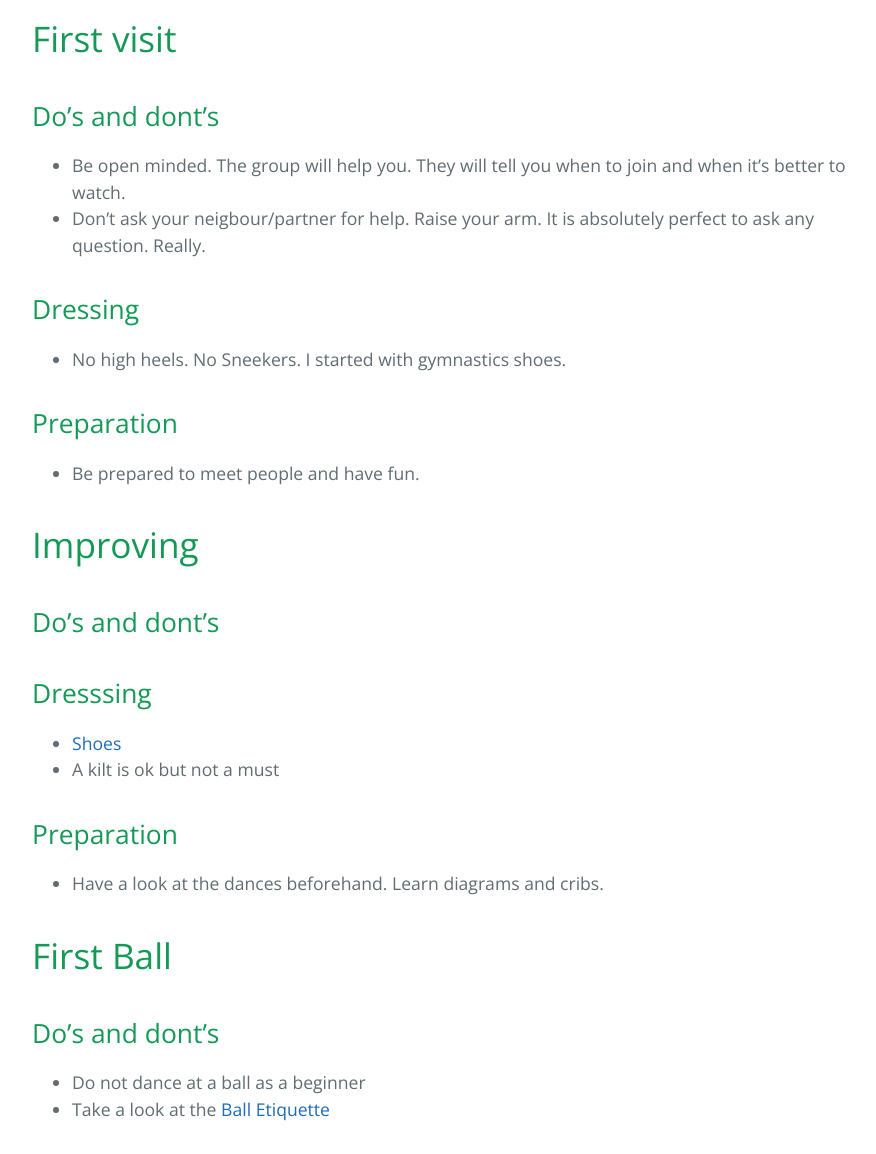
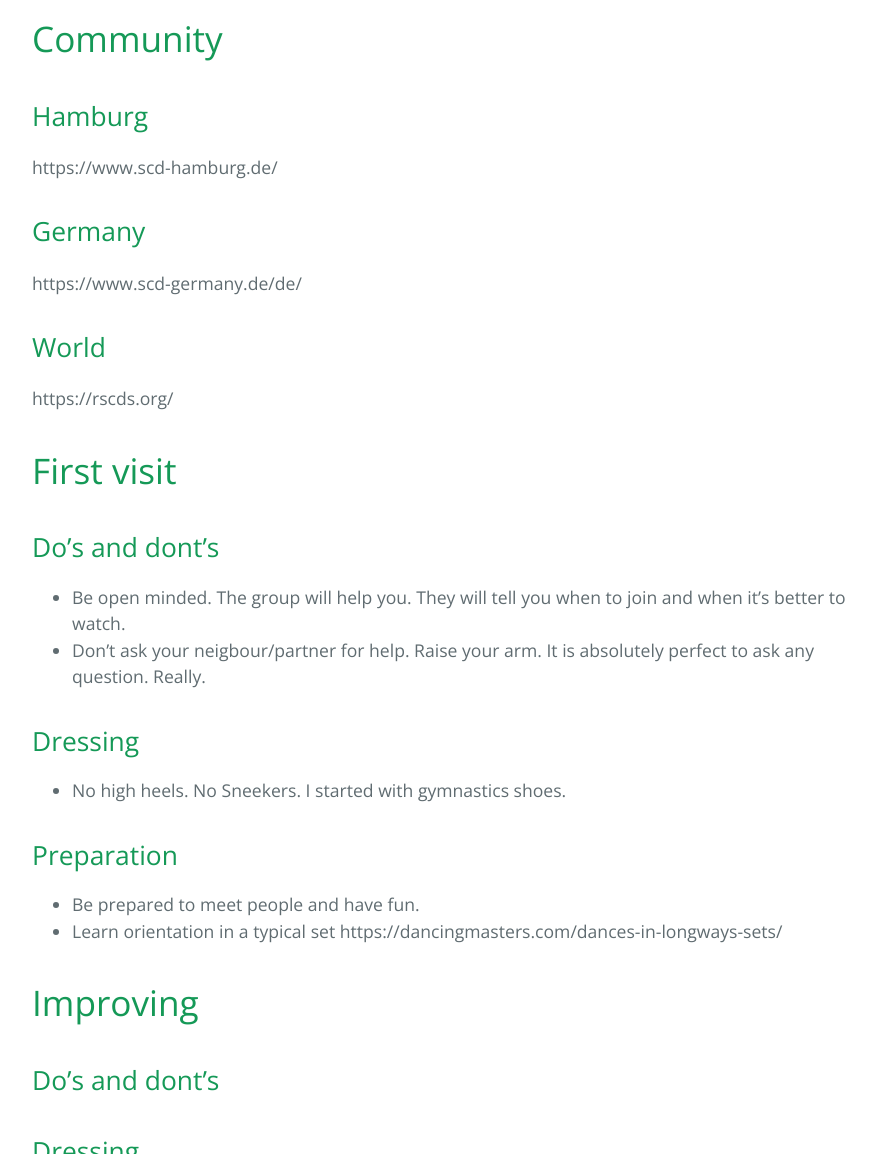
Before and after one commit to trautw/SCD-Quickstart, a Jekyll site: the page built from docs/index.md, in a window 1280 px wide and 1400 px high, scrolled down 495 px. Shown: the part 246-1400 px from the top of the window, without its empty margins (192-1068 px from the left). Built offline with Jekyll 4.4.1, drawn with Linux system fonts in a browser that asks for light colours.

Commit message:
Update index.md

```diff
--- a/docs/index.md
+++ b/docs/index.md
@@ -4,6 +4,14 @@ overview: true
 ---
 
 ![nice_pic](pictures/title_image.jpg?raw=true)
+
+# Community
+## Hamburg
+https://www.scd-hamburg.de/
+## Germany
+https://www.scd-germany.de/de/
+## World
+https://rscds.org/
 
 # First visit
 
@@ -16,11 +24,12 @@ overview: true
 
 ## Preparation
 * Be prepared to meet people and have fun.
+* Learn orientation in a typical set https://dancingmasters.com/dances-in-longways-sets/
 
 # Improving
 ## Do's and dont's
 
-## Dresssing
+## Dressing
 * [Shoes](https://www.jamessenior.co.uk/)
 * A kilt is ok but not a must
 
```
Also changed, not shown: other parts of docs/index.md (+1 -1 lines).
